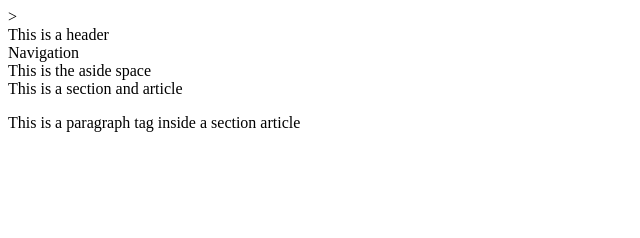
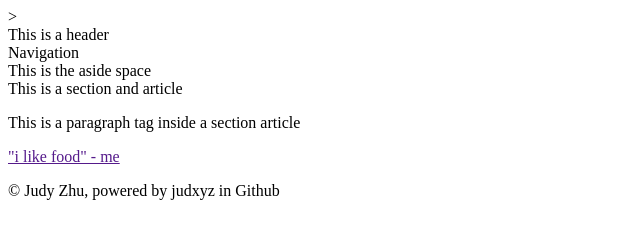
Before and after one commit to judxyz/LearningHTML.github.io, a plain HTML site: page index.html in a window 1280 px wide. Shown: the whole page, without its empty margins (0-640 px from the left). Drawn offline with Linux system fonts and the light colour scheme.

Commit message:
Update index.html

```diff
--- a/index.html
+++ b/index.html
@@ -20,4 +20,10 @@
     <section><article>This is a section and article</article></sectino>
     <section><article><p>This is a paragraph tag inside a section article</p></article></section>
 </body>
+
+<footer>
+    <a href="">"i like food" - me</a>
+    <p>&copy Judy Zhu, powered by judxyz in Github</p>
+</footer>
+
 </html>
```
